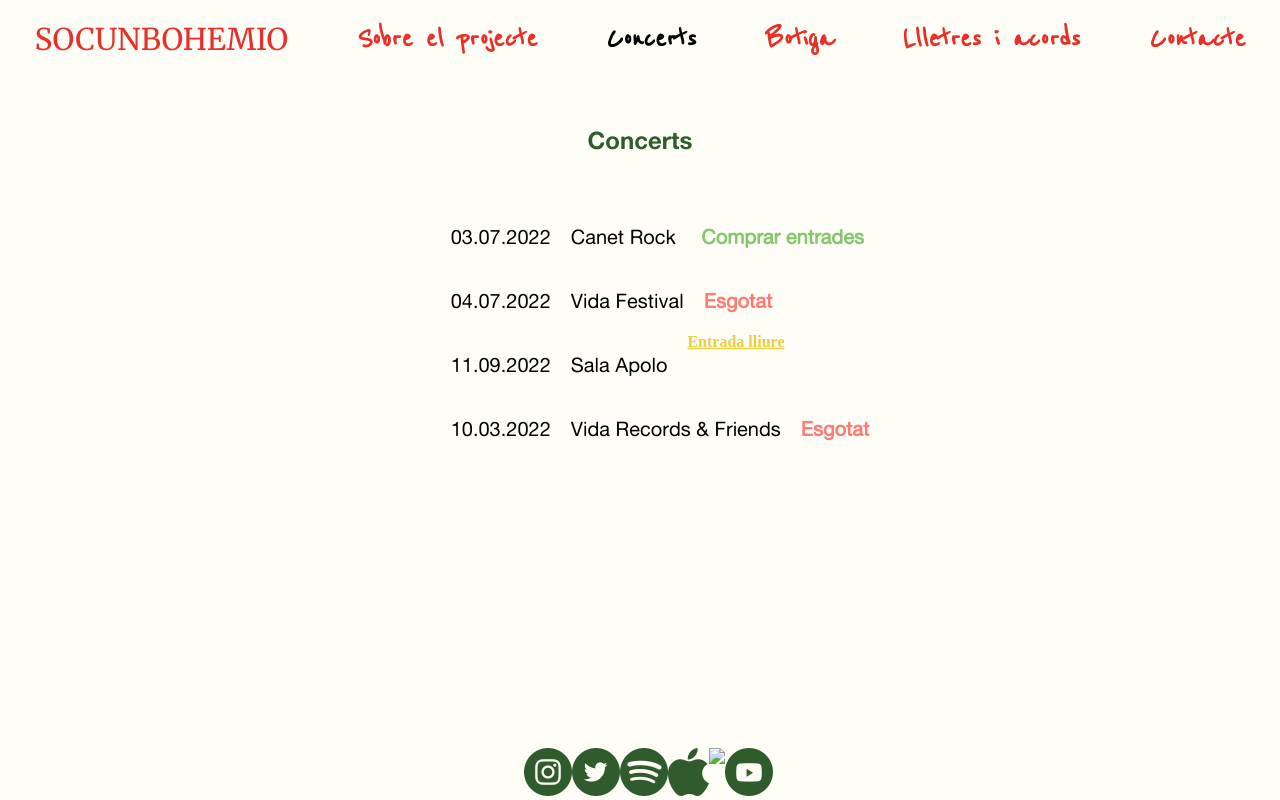
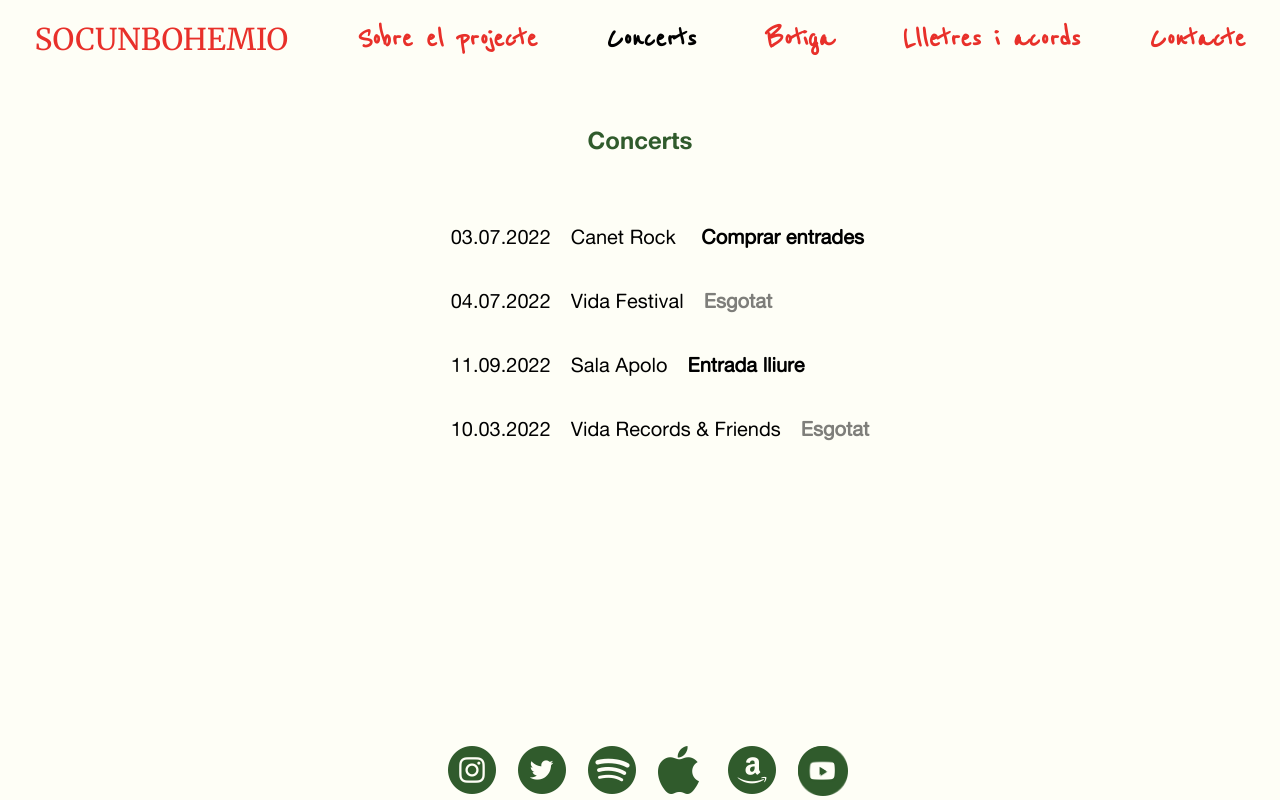
Before and after one commit to VinasRicard/Socunbohemio, a plain HTML site: page html/concerts.html in a window 1280 px wide. Drawn offline with Linux system fonts and the light colour scheme.

Commit message:
Social media

```diff
--- a/css/styles.css
+++ b/css/styles.css
@@ -75,26 +75,56 @@ p {
 .instagrambtn {
     margin-left: 10px;
     margin-right: 10px;
+    background: url("../res/instagram_green.png") no-repeat;
+    width: 50px;
+}
+.instagrambtn:hover{
+    background: url("../res/instagram_red.png") no-repeat;
 }
 .twitterbtn {
     margin-left: 10px;
     margin-right: 10px;
+    background: url("../res/twitter_green.png") no-repeat;
+    width: 50px;
+}
+.twitterbtn:hover{
+    background: url("../res/twitter_red.png") no-repeat;
 }
 .spotifybtn {
     margin-left: 10px;
     margin-right: 10px;
+    background: url("../res/spotify_green.png") no-repeat;
+    width: 50px;
+}
+.spotifybtn:hover{
+    background: url("../res/spotify_red.png") no-repeat;
 }
 .applebtn {
     margin-left: 10px;
     margin-right: 10px;
+    background: url("../res/apple_green.png") no-repeat;
+    width: 50px;
+}
+.applebtn:hover{
+    background: url("../res/apple_red.png") no-repeat;
 }
 .amazonbtn {
     margin-left: 10px;
     margin-right: 10px;
+    background: url("../res/prime_green.png") no-repeat;
+    width: 50px;
+}
+.amazonbtn:hover{
+    background: url("../res/prime_red.png") no-repeat;
 }
 .youtubebtn {
     margin-left: 10px;
     margin-right: 10px;
+    background: url("../res/youtube_green.png") no-repeat;
+    width: 50px;
+}
+.youtubebtn:hover{
+    background: url("../res/youtube_red.png") no-repeat;
 }
 
 /* Menu */
@@ -220,7 +250,7 @@ p {
 
 .buy_tickets {
     font-weight: bold;
-    color: #86C66F;
+    color: black;
     text-decoration: none;
     margin: auto;
     font-size: 20px;
@@ -229,12 +259,13 @@ p {
 
 .sold_out {
     font-weight: bold;
-    color: #FF7C76;
+    color: black;
+    opacity: 50%;
 }
 
 .free {
     font-weight: bold;
-    color: #F3CA3E;
+    color: black;
 }
 
 /* Lletres */
--- a/html/concerts.html
+++ b/html/concerts.html
@@ -35,7 +35,7 @@
             <li class="columns">
                 <p class="date">11.09.2022</p>
                 <p class="concert_name">Sala Apolo</p>
-                <a href=" " class="free">Entrada lliure</a>
+                <p class="free">Entrada lliure</a>
             </li>
             <li class="columns">
                 <p class="date">10.03.2022</p>
@@ -46,12 +46,12 @@
     </div>
     <div class="bottom">
         <div class="socialmedia">
-            <a href="https://www.instagram.com/socunbohemio/"><img src="../res/instagram_green.png" class="socialmediabtn"></a>
-            <a href="https://twitter.com/socunbohemio?lang=ca"><img src="../res/twitter_green.png" class="socialmediabtn"></a>
-            <a href="https://open.spotify.com/artist/3Zyph9kkkEfTKaMQrLotUV"><img src="../res/spotify_green.png" class="socialmediabtn"></a>
-            <a href="https://www.google.com/url?sa=t&rct=j&q=&esrc=s&source=web&cd=&ved=2ahUKEwi-2Nia6b77AhWLd8AKHfuaDeAQFnoECAkQAQ&url=https%3A%2F%2Fmusic.apple.com%2Fus%2Fartist%2Fsocunbohemio%2F1436806880&usg=AOvVaw1D8k0IWyRBNfa5QkMupOUt"><img src="../res/apple_green.png" class="socialmediabtn"></a>
-            <a href="https://www.google.com/url?sa=t&rct=j&q=&esrc=s&source=web&cd=&ved=2ahUKEwjV1I676b77AhUaR8AKHeR3C2AQFnoECBYQAQ&url=https%3A%2F%2Fmusic.amazon.es%2Fartists%2FB07H45RSG3%2Fsocunbohemio&usg=AOvVaw3yKvcOC5VuBXjBmIrpvel3"><img src="../res/amazon_green.png" class="socialmediabtn"></a>
-            <a href="https://www.youtube.com/channel/UCHTbZCyCvqPXYCTW_Ro0uBg/videos"><img src="../res/youtube_green.png" class="socialmediabtn"></a>
+            <a href="https://www.instagram.com/socunbohemio/" class="instagrambtn"></a>
+            <a href="https://twitter.com/socunbohemio?lang=ca" class="twitterbtn"></a>
+            <a href="https://open.spotify.com/artist/3Zyph9kkkEfTKaMQrLotUV" class="spotifybtn"></a>
+            <a href="https://www.google.com/url?sa=t&rct=j&q=&esrc=s&source=web&cd=&ved=2ahUKEwi-2Nia6b77AhWLd8AKHfuaDeAQFnoECAkQAQ&url=https%3A%2F%2Fmusic.apple.com%2Fus%2Fartist%2Fsocunbohemio%2F1436806880&usg=AOvVaw1D8k0IWyRBNfa5QkMupOUt" class="applebtn"></a>
+            <a href="https://www.google.com/url?sa=t&rct=j&q=&esrc=s&source=web&cd=&ved=2ahUKEwjV1I676b77AhUaR8AKHeR3C2AQFnoECBYQAQ&url=https%3A%2F%2Fmusic.amazon.es%2Fartists%2FB07H45RSG3%2Fsocunbohemio&usg=AOvVaw3yKvcOC5VuBXjBmIrpvel3" class="amazonbtn"></a>
+            <a href="https://www.youtube.com/channel/UCHTbZCyCvqPXYCTW_Ro0uBg/videos"><img src="../res/youtube_green.png" class="youtubebtn"></a>
         </div>
     </div>
 </body>
```
Also changed, not shown: html/contacte.html (+6 -6 lines), html/index.html (+7 -7 lines), html/sobreelprojecte.html (+7 -7 lines).
